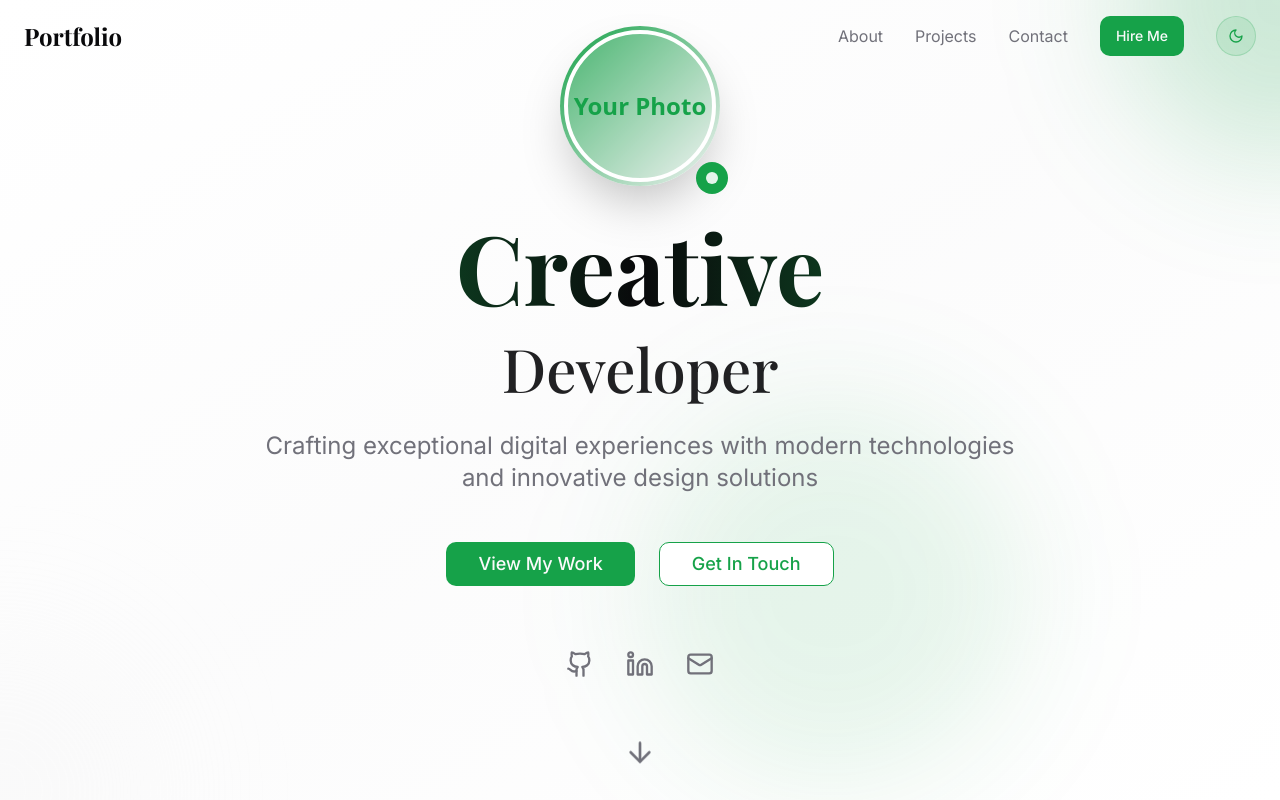
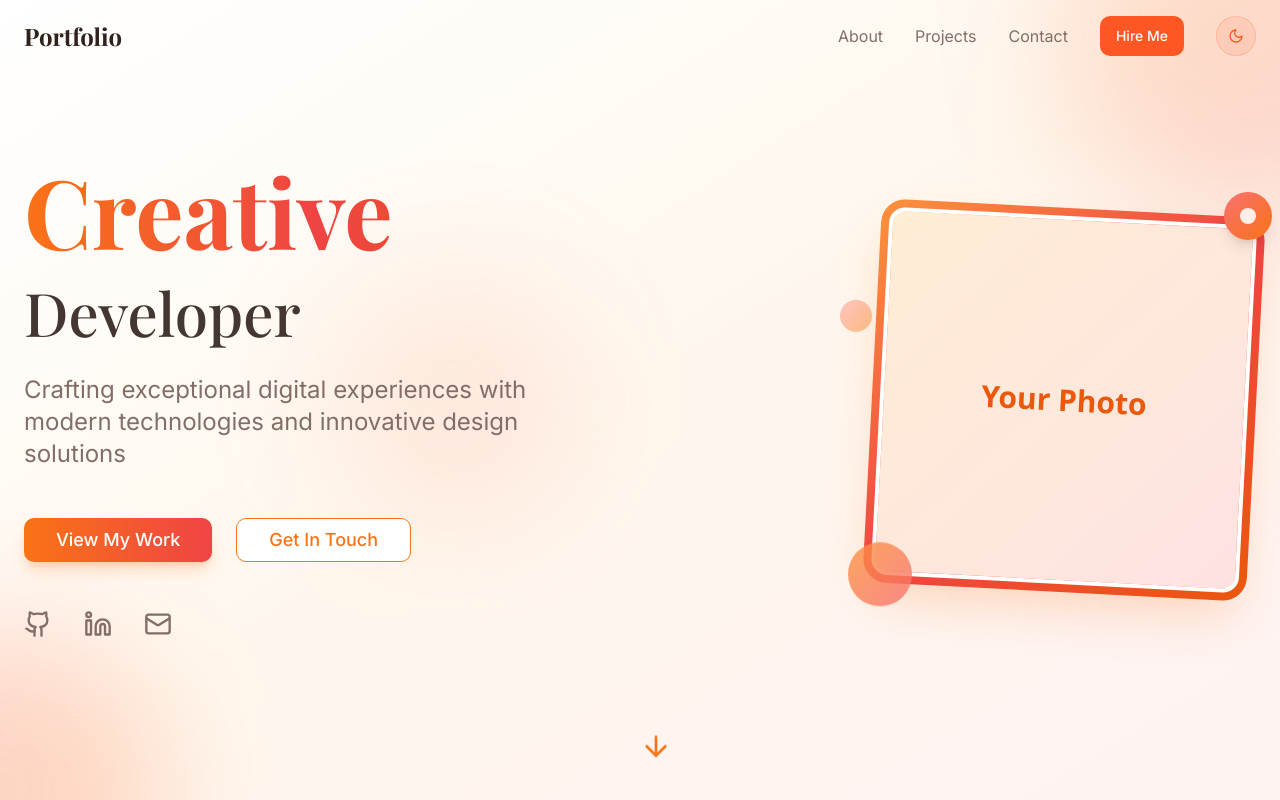
Before and after one commit to Amanyadav12345/polished-site-showcase, a React (Vite) app: page / in a window 1280 px wide. Shown: the top 800 px of the page. Built offline with nearby package versions, Linux system fonts and the light colour scheme.

Commit message:
Refactor photo positioning and color scheme
Change the positioning of the photo and update the color scheme to use vibrant orange or red shades.

```diff
--- a/src/components/Hero.tsx
+++ b/src/components/Hero.tsx
@@ -3,66 +3,74 @@ import { ArrowDown, Github, Linkedin, Mail } from "lucide-react";
 
 export const Hero = () => {
   return (
-    <section className="min-h-screen flex items-center justify-center relative overflow-hidden bg-gradient-to-br from-background via-secondary/30 to-background">
+    <section className="min-h-screen flex items-center justify-center relative overflow-hidden bg-gradient-to-br from-background via-orange-50 to-red-50 dark:via-orange-950/30 dark:to-red-950/30">
       {/* Animated background elements */}
       <div className="absolute inset-0 overflow-hidden">
-        <div className="absolute -top-40 -right-40 w-80 h-80 bg-primary/20 rounded-full blur-3xl animate-float"></div>
-        <div className="absolute -bottom-40 -left-40 w-80 h-80 bg-accent/20 rounded-full blur-3xl animate-float" style={{ animationDelay: '1.5s' }}></div>
-        <div className="absolute top-1/2 left-1/2 transform -translate-x-1/2 -translate-y-1/2 w-96 h-96 bg-primary/10 rounded-full blur-3xl animate-float" style={{ animationDelay: '3s' }}></div>
+        <div className="absolute -top-40 -right-40 w-96 h-96 bg-gradient-to-br from-orange-400 to-red-500 opacity-20 rounded-full blur-3xl animate-float"></div>
+        <div className="absolute -bottom-40 -left-40 w-80 h-80 bg-gradient-to-br from-red-400 to-orange-500 opacity-25 rounded-full blur-3xl animate-float" style={{ animationDelay: '1.5s' }}></div>
+        <div className="absolute top-1/3 left-1/4 w-64 h-64 bg-gradient-to-br from-orange-300 to-red-400 opacity-15 rounded-full blur-3xl animate-float" style={{ animationDelay: '3s' }}></div>
       </div>
 
-      <div className="container mx-auto px-6 text-center z-10">
-        <div className="animate-fade-in">
-          {/* Profile Image */}
-          <div className="mb-8 flex justify-center">
+      <div className="container mx-auto px-6 z-10">
+        <div className="grid lg:grid-cols-2 gap-16 items-center">
+          {/* Left side - Text content */}
+          <div className="text-left animate-fade-in">
+            <h1 className="text-6xl md:text-7xl lg:text-8xl font-playfair font-bold mb-6 bg-gradient-to-r from-orange-500 via-red-500 to-orange-600 bg-clip-text text-transparent">
+              Creative
+            </h1>
+            <h2 className="text-4xl md:text-5xl lg:text-6xl font-playfair font-medium mb-8 text-foreground/90">
+              Developer
+            </h2>
+            <p className="text-xl md:text-2xl text-muted-foreground mb-12 max-w-2xl font-inter leading-relaxed">
+              Crafting exceptional digital experiences with modern technologies and innovative design solutions
+            </p>
+
+            <div className="flex flex-col sm:flex-row gap-6 mb-12 animate-slide-in">
+              <Button size="lg" className="bg-gradient-to-r from-orange-500 to-red-500 hover:from-orange-600 hover:to-red-600 text-white px-8 py-4 text-lg font-inter shadow-lg shadow-orange-500/25">
+                View My Work
+              </Button>
+              <Button variant="outline" size="lg" className="border-orange-500 text-orange-500 hover:bg-orange-500 hover:text-white px-8 py-4 text-lg font-inter">
+                Get In Touch
+              </Button>
+            </div>
+
+            <div className="flex space-x-8 animate-fade-in" style={{ animationDelay: '0.5s' }}>
+              <a href="#" className="text-muted-foreground hover:text-orange-500 transition-colors duration-300">
+                <Github size={28} />
+              </a>
+              <a href="#" className="text-muted-foreground hover:text-orange-500 transition-colors duration-300">
+                <Linkedin size={28} />
+              </a>
+              <a href="#" className="text-muted-foreground hover:text-orange-500 transition-colors duration-300">
+                <Mail size={28} />
+              </a>
+            </div>
+          </div>
+
+          {/* Right side - Profile Image */}
+          <div className="flex justify-center lg:justify-end animate-fade-in" style={{ animationDelay: '0.3s' }}>
             <div className="relative">
-              <div className="w-32 h-32 md:w-40 md:h-40 rounded-full bg-gradient-to-br from-primary to-accent p-1 shadow-2xl">
-                <div className="w-full h-full rounded-full bg-muted/20 flex items-center justify-center text-2xl font-bold text-primary border-4 border-background">
+              <div className="w-80 h-80 md:w-96 md:h-96 rounded-3xl bg-gradient-to-br from-orange-400 via-red-500 to-orange-600 p-2 shadow-2xl shadow-orange-500/25 transform rotate-3 hover:rotate-0 transition-transform duration-500">
+                <div className="w-full h-full rounded-2xl bg-gradient-to-br from-orange-100 to-red-100 dark:from-orange-900/50 dark:to-red-900/50 flex items-center justify-center text-3xl font-bold text-orange-600 dark:text-orange-400 border-4 border-white dark:border-orange-950/50">
                   Your Photo
                 </div>
               </div>
-              <div className="absolute -bottom-2 -right-2 w-8 h-8 bg-primary rounded-full flex items-center justify-center">
-                <div className="w-3 h-3 bg-background rounded-full animate-pulse"></div>
+              {/* Floating elements around photo */}
+              <div className="absolute -top-4 -right-4 w-12 h-12 bg-gradient-to-br from-red-400 to-orange-500 rounded-full flex items-center justify-center shadow-lg">
+                <div className="w-4 h-4 bg-white rounded-full animate-pulse"></div>
               </div>
+              <div className="absolute -bottom-6 -left-6 w-16 h-16 bg-gradient-to-br from-orange-400 to-red-400 rounded-full opacity-80 animate-float" style={{ animationDelay: '2s' }}></div>
+              <div className="absolute top-1/4 -left-8 w-8 h-8 bg-gradient-to-br from-red-300 to-orange-400 rounded-full opacity-60 animate-float" style={{ animationDelay: '4s' }}></div>
             </div>
           </div>
-
-          <h1 className="text-6xl md:text-8xl font-playfair font-bold mb-6 bg-gradient-to-r from-primary via-foreground to-primary bg-clip-text text-transparent">
-            Creative
-          </h1>
-          <h2 className="text-4xl md:text-6xl font-playfair font-medium mb-8 text-foreground/90">
-            Developer
-          </h2>
-          <p className="text-xl md:text-2xl text-muted-foreground mb-12 max-w-3xl mx-auto font-inter">
-            Crafting exceptional digital experiences with modern technologies and innovative design solutions
-          </p>
         </div>
 
-        <div className="flex flex-col sm:flex-row gap-6 justify-center items-center mb-16 animate-slide-in">
-          <Button size="lg" className="bg-primary hover:bg-primary/90 text-primary-foreground px-8 py-4 text-lg font-inter">
-            View My Work
-          </Button>
-          <Button variant="outline" size="lg" className="border-primary text-primary hover:bg-primary hover:text-primary-foreground px-8 py-4 text-lg font-inter">
-            Get In Touch
-          </Button>
-        </div>
-
-        <div className="flex justify-center space-x-8 mb-16 animate-fade-in" style={{ animationDelay: '0.5s' }}>
-          <a href="#" className="text-muted-foreground hover:text-primary transition-colors duration-300">
-            <Github size={28} />
-          </a>
-          <a href="#" className="text-muted-foreground hover:text-primary transition-colors duration-300">
-            <Linkedin size={28} />
-          </a>
-          <a href="#" className="text-muted-foreground hover:text-primary transition-colors duration-300">
-            <Mail size={28} />
-          </a>
-        </div>
-
-        <div className="animate-bounce">
-          <ArrowDown size={32} className="text-muted-foreground mx-auto" />
+        {/* Scroll indicator */}
+        <div className="absolute bottom-8 left-1/2 transform -translate-x-1/2 animate-bounce">
+          <ArrowDown size={32} className="text-orange-500" />
         </div>
       </div>
+
     </section>
   );
 };
--- a/src/index.css
+++ b/src/index.css
@@ -7,32 +7,32 @@
 @layer base {
   :root {
     --background: 0 0% 100%;
-    --foreground: 240 10% 3.9%;
+    --foreground: 15 25% 15%;
 
     --card: 0 0% 100%;
-    --card-foreground: 240 10% 3.9%;
+    --card-foreground: 15 25% 15%;
 
     --popover: 0 0% 100%;
-    --popover-foreground: 240 10% 3.9%;
+    --popover-foreground: 15 25% 15%;
 
-    --primary: 142 76% 36%;
+    --primary: 14 100% 57%;
     --primary-foreground: 0 0% 98%;
 
-    --secondary: 240 4.8% 95.9%;
-    --secondary-foreground: 240 5.9% 10%;
+    --secondary: 20 14.3% 95.1%;
+    --secondary-foreground: 15 25% 15%;
 
-    --muted: 240 4.8% 95.9%;
-    --muted-foreground: 240 3.8% 46.1%;
+    --muted: 20 14.3% 95.1%;
+    --muted-foreground: 15 12% 46%;
 
-    --accent: 240 4.8% 95.9%;
-    --accent-foreground: 240 5.9% 10%;
+    --accent: 16 100% 66%;
+    --accent-foreground: 0 0% 98%;
 
     --destructive: 0 84.2% 60.2%;
     --destructive-foreground: 0 0% 98%;
 
-    --border: 240 5.9% 90%;
-    --input: 240 5.9% 90%;
-    --ring: 142 76% 36%;
+    --border: 20 5.9% 90%;
+    --input: 20 5.9% 90%;
+    --ring: 14 100% 57%;
 
     --radius: 0.75rem;
 
@@ -54,33 +54,33 @@
   }
 
   .dark {
-    --background: 222.2 84% 4.9%;
-    --foreground: 210 40% 98%;
+    --background: 15 23% 4%;
+    --foreground: 20 14.3% 95.1%;
 
-    --card: 222.2 84% 4.9%;
-    --card-foreground: 210 40% 98%;
+    --card: 15 23% 6%;
+    --card-foreground: 20 14.3% 95.1%;
 
-    --popover: 222.2 84% 4.9%;
-    --popover-foreground: 210 40% 98%;
+    --popover: 15 23% 6%;
+    --popover-foreground: 20 14.3% 95.1%;
 
-    --primary: 142 76% 36%;
-    --primary-foreground: 222.2 47.4% 11.2%;
+    --primary: 14 100% 57%;
+    --primary-foreground: 15 23% 4%;
 
-    --secondary: 217.2 32.6% 17.5%;
-    --secondary-foreground: 210 40% 98%;
+    --secondary: 12 6.5% 15.1%;
+    --secondary-foreground: 20 14.3% 95.1%;
 
-    --muted: 217.2 32.6% 17.5%;
-    --muted-foreground: 215 20.2% 65.1%;
+    --muted: 12 6.5% 15.1%;
+    --muted-foreground: 15 4.6% 62.1%;
 
-    --accent: 217.2 32.6% 17.5%;
-    --accent-foreground: 210 40% 98%;
+    --accent: 16 100% 66%;
+    --accent-foreground: 15 23% 4%;
 
-    --destructive: 0 62.8% 30.6%;
-    --destructive-foreground: 210 40% 98%;
+    --destructive: 0 90% 67%;
+    --destructive-foreground: 0 0% 98%;
 
-    --border: 217.2 32.6% 17.5%;
-    --input: 217.2 32.6% 17.5%;
-    --ring: 142 76% 36%;
+    --border: 12 6.5% 15.1%;
+    --input: 12 6.5% 15.1%;
+    --ring: 14 100% 57%;
     --sidebar-background: 240 5.9% 10%;
     --sidebar-foreground: 240 4.8% 95.9%;
     --sidebar-primary: 224.3 76.3% 48%;
```
